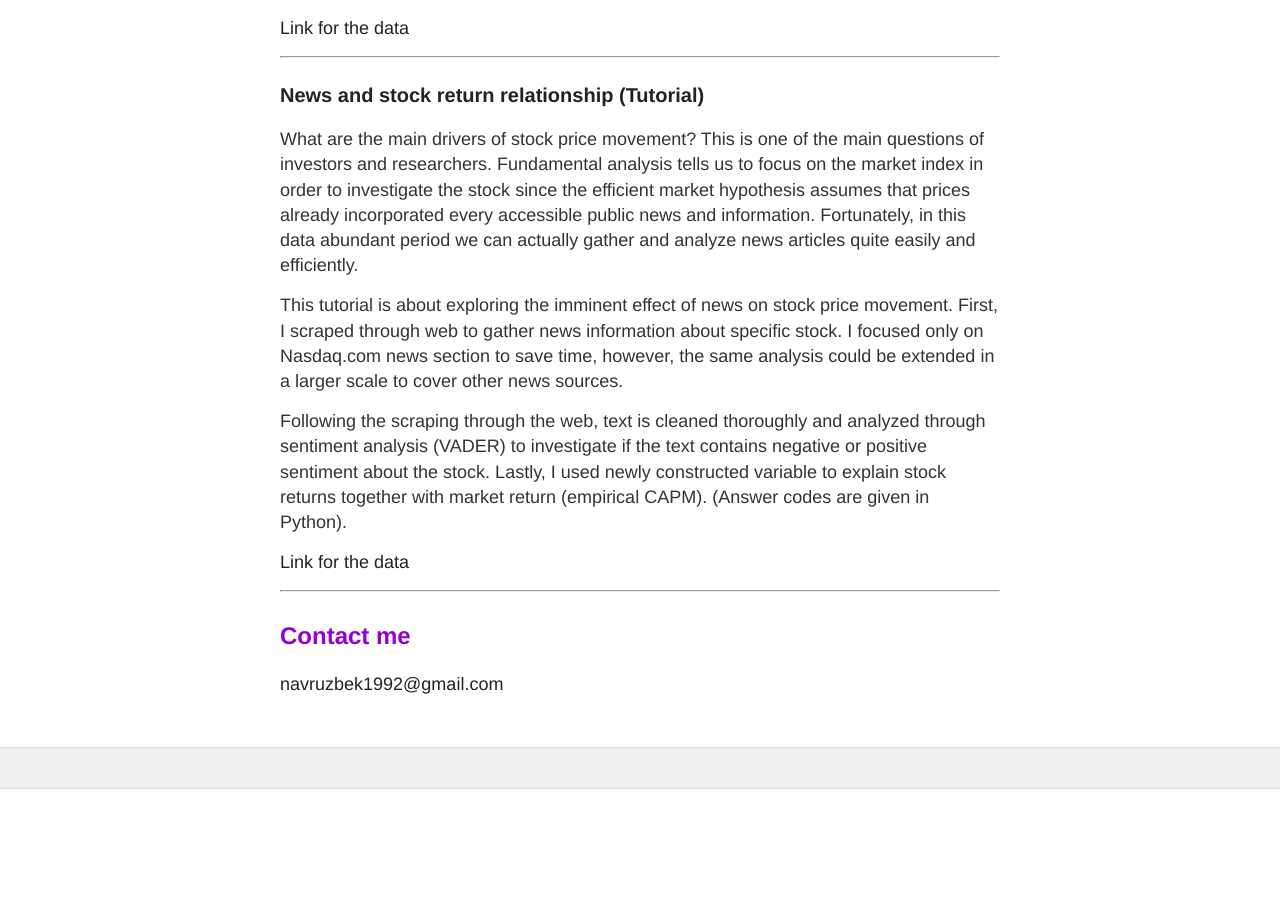
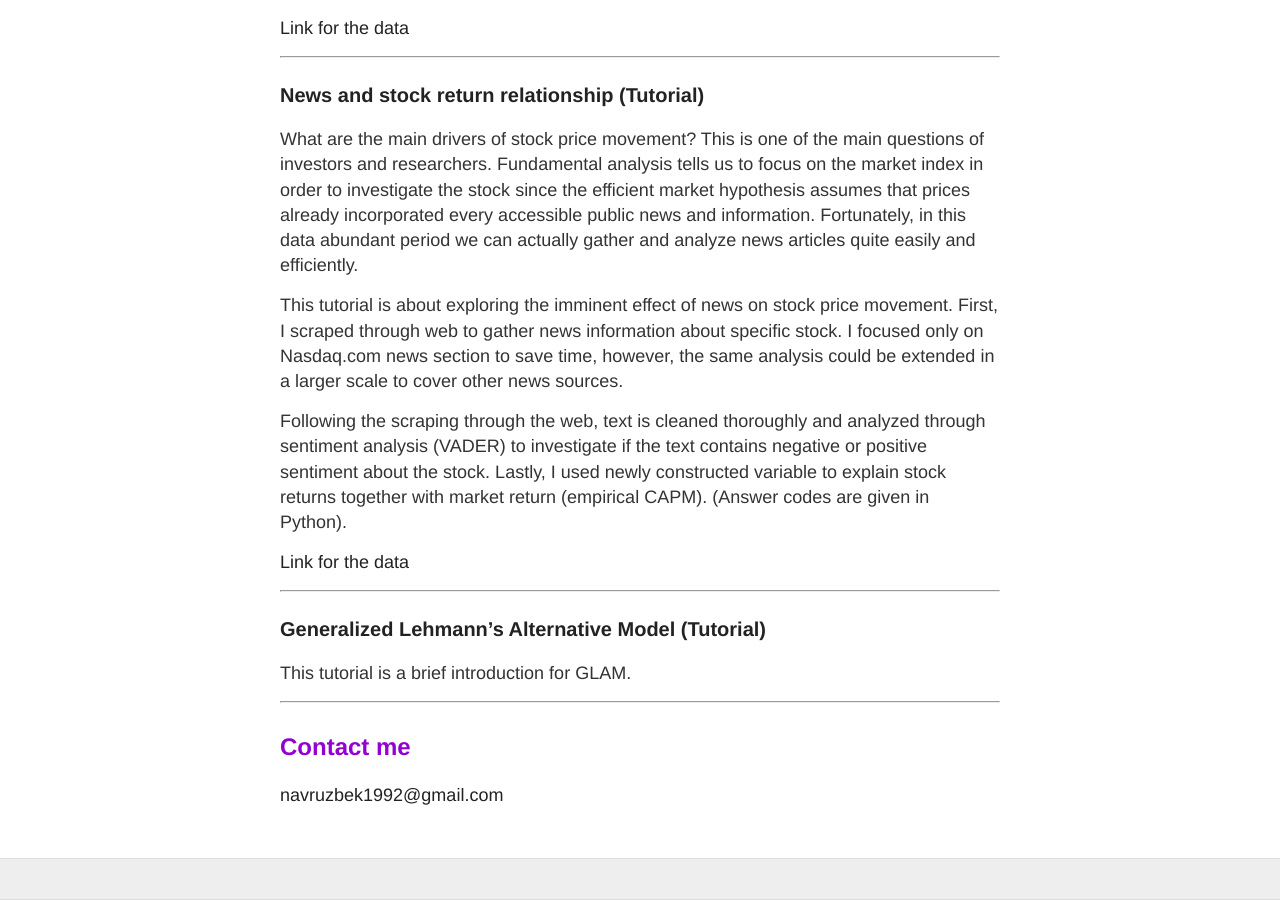
Before and after one commit to navruzbek1992/data_challenge, a Jekyll site: the page built from projects.md, in a window 1280 px wide and 900 px high, scrolled down 1452 px. Built offline with Jekyll 4.4.1, drawn with Linux system fonts in a browser that asks for light colours; nearby versions of some CDN libraries; before the commit the page ends 2241 px from its top, so only the background shows below that.

Commit message:
Update projects.md

```diff
--- a/projects.md
+++ b/projects.md
@@ -36,7 +36,11 @@ Following the scraping through the web, text is cleaned thoroughly and analyzed
 
 ***
 
+### [Generalized Lehmann's Alternative Model (Tutorial)](/projects/glam_demonstration.html)
 
+This tutorial is a brief introduction for GLAM.
+
+***
 ## Contact me
 
 [navruzbek1992@gmail.com](mailto:navruzbek1992@gmail.com)
```
